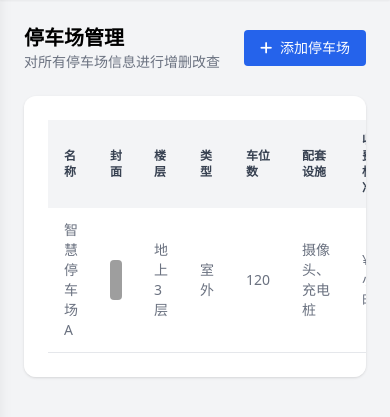
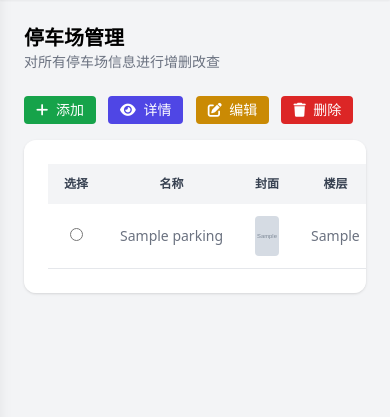
Before and after one commit to chaos0211/sys_parking, a FastAPI app: page /parkings in a window 390 px wide. Shown: the part 74-491 px from the top of the page. Run offline with FastAPI, Linux system fonts and the light colour scheme; tables that the repository leaves empty hold one stand-in row (values such as "Sample post"); grey boxes marked "Sample" are stand-in pictures; some libraries are stand-ins or nearby versions; grey boxes are pictures that could not be loaded.

Commit message:
停车场管理功能完成

```diff
--- a/backend/models/__init__.py
+++ b/backend/models/__init__.py
@@ -0,0 +1,2 @@
+from .user import User
+from .parkings import Parking  # 如果有的话
--- /dev/null
+++ b/backend/models/base.py
@@ -0,0 +1,3 @@
+from sqlalchemy.orm import declarative_base
+
+Base = declarative_base()
--- a/backend/models/user.py
+++ b/backend/models/user.py
@@ -1,7 +1,7 @@
 from sqlalchemy import Column, Integer, String, Enum, DateTime, func
 from sqlalchemy.ext.declarative import declarative_base
 
-Base = declarative_base()
+from models.base import Base
 
 class User(Base):
     __tablename__ = "users"
--- /dev/null
+++ b/static/js/parkings.js
@@ -0,0 +1,187 @@
+document.addEventListener("DOMContentLoaded", function () {
+    console.log("DOMContentLoaded 已触发");
+    // 顶部按钮事件绑定
+    // 等待 #parkingModal 渲染完成再绑定事件
+    const waitForModal = setInterval(() => {
+        const modal = document.getElementById("parkingModal");
+        if (modal) {
+            clearInterval(waitForModal);
+            document.getElementById("addParkingBtn")?.addEventListener("click", () => {
+                modal.classList.remove("hidden");
+            });
+
+            // 关闭按钮绑定（支持类名 modal-close）
+            modal.querySelectorAll(".modal-close").forEach(btn => {
+                btn.addEventListener("click", () => modal.classList.add("hidden"));
+            });
+        }
+    }, 100);
+
+    document.getElementById("viewParkingBtn")?.addEventListener("click", () => {
+        const selected = document.querySelector("input[name='parking-select']:checked");
+        if (!selected) return alert("请先选择一个停车场");
+        viewParking(selected.value);
+    });
+
+    document.getElementById("editParkingBtn")?.addEventListener("click", () => {
+        const selected = document.querySelector("input[name='parking-select']:checked");
+        if (!selected) return alert("请先选择一个停车场");
+        editParking(selected.value);
+    });
+
+    document.getElementById("deleteParkingBtn")?.addEventListener("click", () => {
+        const selected = document.querySelector("input[name='parking-select']:checked");
+        if (!selected) return alert("请先选择一个停车场");
+        deleteParking(selected.value);
+    });
+
+    const tbody = document.querySelector("tbody");
+    const loginInfo = document.getElementById("login-info");
+
+    // 获取用户登录信息
+    // fetch("/me")
+    //     .then(res => res.text())
+    //     .then(html => {
+    //         const parser = new DOMParser();
+    //         const doc = parser.parseFromString(html, "text/html");
+    //         const avatar = doc.querySelector("#topbar-avatar");
+    //         const name = doc.querySelector("#topbar-username");
+    //         const role = doc.querySelector("#topbar-role");
+    //         if (avatar && name && role && loginInfo) {
+    //             loginInfo.innerHTML = `
+    //                 <img src="${avatar.src}" class="h-8 w-8 rounded-full">
+    //                 <span class="ml-2">${name.textContent}（${role.textContent}）</span>
+    //             `;
+    //         }
+    //     });
+
+    // 加载停车场数据
+    function loadParkings() {
+        fetch("/api/parkings")
+            .then(res => res.json())
+            .then(data => {
+                tbody.innerHTML = "";
+                data.forEach((p, index) => {
+                    const row = document.createElement("tr");
+                    row.className = "border-b";
+                    row.innerHTML = `
+                        <td class="px-4 py-3 text-center whitespace-nowrap">
+                            <input type="radio" name="parking-select" value="${p.id}" />
+                        </td>
+                        <td class="px-4 py-3 text-center whitespace-nowrap">${p.name}</td>
+                        <td class="px-4 py-3 text-center whitespace-nowrap"><img src="/static/upload/${p.cover || 'default.png'}" class="h-10 w-16 rounded mx-auto" /></td>
+                        <td class="px-4 py-3 text-center whitespace-nowrap">${p.floor}</td>
+                        <td class="px-4 py-3 text-center whitespace-nowrap">${p.type}</td>
+                        <td class="px-4 py-3 text-center whitespace-nowrap">${p.slots}</td>
+                        <td class="px-4 py-3 text-center whitespace-nowrap">${p.facilities}</td>
+                        <td class="px-4 py-3 text-center whitespace-nowrap">${p.charge} 元/小时</td>
+<!--                        <td class="px-4 py-3 text-center whitespace-nowrap">${p.description}</td>-->
+                        <td class="px-4 py-3 text-center whitespace-nowrap">
+                            <button class="text-blue-500 hover:underline" onclick="viewParking(${p.id})">详情</button>
+                            <button class="text-green-500 hover:underline ml-2" onclick="editParking(${p.id})">修改</button>
+                        </td>
+                    `;
+                    tbody.appendChild(row);
+                });
+            });
+    }
+
+    window.loadParkings = loadParkings;
+    loadParkings();
+
+    // 添加停车场
+    document.getElementById("add-parking-form")?.addEventListener("submit", function (e) {
+        e.preventDefault();
+        const form = this;  // 明确保存 form 引用
+        const formData = new FormData(form);
+        fetch("/api/parkings/add", {
+            method: "POST",
+            body: formData
+        }).then(res => res.json())
+          .then(res => {
+              alert(res.message);
+              loadParkings();
+              form.reset();
+              document.getElementById("parkingModal").classList.add("hidden");
+          });
+    });
+});
+
+function viewParking(id) {
+    fetch(`/api/parkings/${id}`)
+        .then(res => res.json())
+        .then(p => {
+            document.getElementById("view-cover").src = `/static/upload/${p.cover || 'default.png'}`;
+            document.getElementById("view-name").textContent = p.name;
+            document.getElementById("view-floor").textContent = p.floor;
+            document.getElementById("view-type").textContent = p.type;
+            document.getElementById("view-slots").textContent = p.slots;
+            document.getElementById("view-facilities").textContent = p.facilities;
+            document.getElementById("view-charge").textContent = p.charge;
+            document.getElementById("view-description").textContent = p.description || "暂无描述";
+            document.getElementById("view-modal").classList.remove("hidden");
+        });
+}
+
+function editParking(id) {
+    fetch(`/api/parkings/${id}`)
+        .then(res => res.json())
+        .then(p => {
+            document.getElementById("edit-id").value = p.id;
+            document.getElementById("edit-name").value = p.name;
+            document.getElementById("edit-floor").value = p.floor;
+            document.getElementById("edit-type").value = p.type;
+            document.getElementById("edit-slots").value = p.slots;
+            document.getElementById("edit-facilities").value = p.facilities;
+            document.getElementById("edit-charge").value = p.charge;
+            document.getElementById("edit-description").value = p.description;
+            const modal = document.getElementById("edit-modal");
+            modal.classList.remove("hidden");
+            modal.classList.add("flex", "items-center", "justify-center"); // Ensure modal is centered
+        });
+
+    // 防止重复绑定
+    const form = document.getElementById("edit-parking-form");
+    if (form) {
+        form.onsubmit = function (e) {
+            e.preventDefault();
+            const id = document.getElementById("edit-id").value;
+            const formData = new FormData(form);
+            fetch(`/api/parkings/edit/${id}`, {
+                method: "POST",
+                body: formData
+            }).then(res => res.json())
+              .then(res => {
+                  const successTip = document.createElement("div");
+                  successTip.textContent = res.message;
+                  successTip.style.position = "absolute";
+                  successTip.style.top = "50%";
+                  successTip.style.left = "50%";
+                  successTip.style.transform = "translate(-50%, -50%)";
+                  successTip.style.backgroundColor = "#4CAF50";
+                  successTip.style.color = "white";
+                  successTip.style.padding = "10px 20px";
+                  successTip.style.borderRadius = "5px";
+                  successTip.style.zIndex = "9999";
+                  const modal = document.getElementById("edit-modal");
+                  modal.appendChild(successTip);
+                  setTimeout(() => {
+                      successTip.remove();
+                      if (window.loadParkings) window.loadParkings();
+                      modal.classList.add("hidden");
+                  }, 1500);
+              });
+        };
+    }
+}
+
+function deleteParking(id) {
+    if (!confirm("确定要删除该停车场吗？")) return;
+    fetch(`/api/parkings/delete/${id}`, {
+        method: "POST"
+    }).then(res => res.json())
+      .then(res => {
+          alert(res.message);
+          if (window.loadParkings) window.loadParkings();
+      });
+}
--- a/templates/components/modal_parking.html
+++ b/templates/components/modal_parking.html
@@ -1,16 +1,22 @@
+<!--新建停车场的弹窗-->
+
 <div id="parkingModal" class="fixed inset-0 bg-black bg-opacity-50 z-50 hidden items-center justify-center">
-  <div class="bg-white w-full max-w-3xl rounded-lg shadow-lg p-6 relative">
+  <div class="absolute top-1/2 left-1/2 transform -translate-x-1/2 -translate-y-1/2 bg-white w-full max-w-3xl rounded-lg shadow-lg p-6">
     <!-- 关闭按钮 -->
     <button class="absolute top-3 right-3 text-gray-400 hover:text-red-500 text-xl" onclick="closeModal('parkingModal')">
       &times;
     </button>
 
     <h3 class="text-xl font-semibold mb-4" id="parkingModalTitle">添加停车场</h3>
-    <form id="parkingForm" class="space-y-4">
+    <form id="add-parking-form" class="space-y-4">
       <div class="grid grid-cols-1 md:grid-cols-2 gap-4">
         <div>
           <label class="block text-sm font-medium text-gray-700">停车场名称</label>
           <input type="text" name="name" class="mt-1 block w-full rounded-md border-gray-300 shadow-sm" required />
+        </div>
+        <div>
+          <label class="block text-sm font-medium text-gray-700">封面</label>
+          <input type="file" name="cover" accept="image/*" class="mt-1 block w-full rounded-md border-gray-300 shadow-sm" />
         </div>
         <div>
           <label class="block text-sm font-medium text-gray-700">楼层</label>
@@ -33,8 +39,12 @@
           <input type="text" name="facilities" class="mt-1 block w-full rounded-md border-gray-300 shadow-sm" />
         </div>
         <div>
+          <label class="block text-sm font-medium text-gray-700">剩余车位</label>
+          <input type="number" name="slots" class="mt-1 block w-full rounded-md border-gray-300 shadow-sm" required />
+        </div>
+        <div>
           <label class="block text-sm font-medium text-gray-700">收费标准</label>
-          <input type="text" name="price" class="mt-1 block w-full rounded-md border-gray-300 shadow-sm" />
+          <input type="text" name="charge" class="mt-1 block w-full rounded-md border-gray-300 shadow-sm" required />
         </div>
         <div class="col-span-2">
           <label class="block text-sm font-medium text-gray-700">详情描述</label>
@@ -43,7 +53,8 @@
       </div>
       <div class="flex justify-end pt-4 space-x-2">
         <button type="button" onclick="closeModal('parkingModal')" class="px-4 py-2 text-sm bg-gray-200 hover:bg-gray-300 rounded">取消</button>
-        <button type="submit" class="px-4 py-2 text-sm bg-blue-600 text-white rounded hover:bg-blue-700">保存</button>
+<!--        <button type="submit" class="px-4 py-2 text-sm bg-blue-600 text-white rounded hover:bg-blue-700">保存</button>-->
+        <button type="submit" class="bg-blue-600 text-white px-4 py-2 rounded hover:bg-blue-700">保存</button>
       </div>
     </form>
   </div>
--- a/templates/parkings.html
+++ b/templates/parkings.html
@@ -6,8 +6,23 @@
     <h2 class="text-xl font-bold text-dark">停车场管理</h2>
     <p class="text-gray-500 text-sm">对所有停车场信息进行增删改查</p>
   </div>
-  <button onclick="openModal('parkingModal')" class="px-4 py-2 bg-blue-600 text-white rounded hover:bg-blue-700 text-sm">
-    <i class="fas fa-plus mr-1"></i> 添加停车场
+<!--  <button onclick="openModal('parkingModal')" class="px-4 py-2 bg-blue-600 text-white rounded hover:bg-blue-700 text-sm">-->
+<!--    <i class="fas fa-plus mr-1"></i> 添加停车场-->
+<!--  </button>-->
+</div>
+
+<div class="mb-4 space-x-2">
+  <button id="addParkingBtn" class="px-3 py-1 bg-green-600 text-white rounded hover:bg-green-700 text-sm">
+    <i class="fas fa-plus mr-1"></i> 添加
+  </button>
+  <button id="viewParkingBtn" class="px-3 py-1 bg-indigo-600 text-white rounded hover:bg-indigo-700 text-sm">
+    <i class="fas fa-eye mr-1"></i> 详情
+  </button>
+  <button id="editParkingBtn" class="px-3 py-1 bg-yellow-600 text-white rounded hover:bg-yellow-700 text-sm">
+    <i class="fas fa-edit mr-1"></i> 编辑
+  </button>
+  <button id="deleteParkingBtn" class="px-3 py-1 bg-red-600 text-white rounded hover:bg-red-700 text-sm">
+    <i class="fas fa-trash mr-1"></i> 删除
   </button>
 </div>
 
@@ -16,35 +31,93 @@
   <table class="table-auto w-full text-sm text-left text-gray-500">
     <thead class="text-xs text-gray-700 uppercase bg-gray-100">
       <tr>
-        <th class="px-4 py-3">名称</th>
-        <th class="px-4 py-3">封面</th>
-        <th class="px-4 py-3">楼层</th>
-        <th class="px-4 py-3">类型</th>
-        <th class="px-4 py-3">车位数</th>
-        <th class="px-4 py-3">配套设施</th>
-        <th class="px-4 py-3">收费标准</th>
-        <th class="px-4 py-3">操作</th>
+        <th class="px-4 py-3 text-center whitespace-nowrap">选择</th>
+        <th class="px-4 py-3 text-center whitespace-nowrap">名称</th>
+        <th class="px-4 py-3 text-center whitespace-nowrap">封面</th>
+        <th class="px-4 py-3 text-center whitespace-nowrap">楼层</th>
+        <th class="px-4 py-3 text-center whitespace-nowrap">类型</th>
+        <th class="px-4 py-3 text-center whitespace-nowrap">车位数</th>
+        <th class="px-4 py-3 text-center whitespace-nowrap">配套设施</th>
+        <th class="px-4 py-3 text-center whitespace-nowrap">收费标准</th>
+        <th class="px-4 py-3 text-center whitespace-nowrap">操作</th>
       </tr>
     </thead>
     <tbody>
-      <tr class="border-b">
-        <td class="px-4 py-3">智慧停车场 A</td>
-        <td class="px-4 py-3">
-          <img src="/static/images/cover.jpg" alt="封面" class="w-16 h-10 object-cover rounded" />
-        </td>
-        <td class="px-4 py-3">地上3层</td>
-        <td class="px-4 py-3">室外</td>
-        <td class="px-4 py-3">120</td>
-        <td class="px-4 py-3">摄像头、充电桩</td>
-        <td class="px-4 py-3">¥5/小时</td>
-        <td class="px-4 py-3">
-          <button class="text-blue-600 hover:underline" onclick="openModal('parkingModal')">编辑</button> |
-          <button class="text-red-600 hover:underline">删除</button>
-        </td>
-      </tr>
+      <!-- 数据将由 parking.js 动态填充 -->
     </tbody>
   </table>
 </div>
-
-{% include 'components/modal_parking.html' %}
+{% include "components/modal_parking.html" %}
+<!-- 编辑弹窗 -->
+<div id="edit-modal" class="fixed inset-0 bg-black bg-opacity-50 flex items-center justify-center z-50 hidden">
+  <div class="bg-white rounded-lg shadow-lg w-11/12 md:w-2/3 lg:w-1/2 max-h-[90vh] overflow-auto p-6 relative">
+    <h3 class="text-lg font-bold mb-4">编辑停车场信息</h3>
+    <form id="edit-parking-form" class="space-y-4">
+      <input type="hidden" name="id" id="edit-id">
+      <div>
+        <label class="block text-sm font-medium text-gray-700">名称</label>
+        <input type="text" name="name" id="edit-name" class="mt-1 block w-full border border-gray-300 rounded px-3 py-2">
+      </div>
+      <div>
+        <label class="block text-sm font-medium text-gray-700">楼层</label>
+        <input type="text" name="floor" id="edit-floor" class="mt-1 block w-full border border-gray-300 rounded px-3 py-2">
+      </div>
+      <div>
+        <label class="block text-sm font-medium text-gray-700">类型</label>
+        <select name="type" id="edit-type" class="mt-1 block w-full border border-gray-300 rounded px-3 py-2">
+          <option value="地下">地下</option>
+          <option value="室内">室内</option>
+          <option value="室外">室外</option>
+        </select>
+      </div>
+      <div>
+        <label class="block text-sm font-medium text-gray-700">车位数</label>
+        <input type="number" name="slots" id="edit-slots" class="mt-1 block w-full border border-gray-300 rounded px-3 py-2">
+      </div>
+      <div>
+        <label class="block text-sm font-medium text-gray-700">配套设施</label>
+        <input type="text" name="facilities" id="edit-facilities" class="mt-1 block w-full border border-gray-300 rounded px-3 py-2">
+      </div>
+      <div>
+        <label class="block text-sm font-medium text-gray-700">收费标准</label>
+        <input type="text" name="charge" id="edit-charge" class="mt-1 block w-full border border-gray-300 rounded px-3 py-2">
+      </div>
+      <div>
+        <label class="block text-sm font-medium text-gray-700">详情描述</label>
+        <textarea name="description" id="edit-description" class="mt-1 block w-full border border-gray-300 rounded px-3 py-2"></textarea>
+      </div>
+      <div class="flex justify-end space-x-2 pt-2">
+        <button type="button" onclick="document.getElementById('edit-modal').classList.add('hidden')" class="px-4 py-2 bg-gray-400 text-white rounded hover:bg-gray-500">取消</button>
+        <button type="submit" class="px-4 py-2 bg-blue-600 text-white rounded hover:bg-blue-700">修改</button>
+      </div>
+    </form>
+    <button onclick="document.getElementById('edit-modal').classList.add('hidden')" class="absolute top-2 right-2 text-gray-600 hover:text-black">
+      <i class="fas fa-times"></i>
+    </button>
+  </div>
+</div>
+<!-- 查看详情弹窗 -->
+<div id="view-modal" class="fixed inset-0 bg-black bg-opacity-50 flex items-center justify-center z-50 hidden">
+  <div class="bg-white rounded-lg shadow-lg w-11/12 md:w-2/3 lg:w-1/2 max-h-[90vh] overflow-auto p-6 relative">
+    <h3 class="text-lg font-bold mb-4">停车场详情</h3>
+    <div class="flex flex-col md:flex-row gap-4">
+      <div class="flex-shrink-0 w-full md:w-1/3">
+        <img id="view-cover" src="" alt="封面" class="w-full rounded object-cover h-48 md:h-full">
+      </div>
+      <div class="flex-1 text-sm text-gray-700 space-y-3">
+        <div class="flex"><span class="w-28 font-semibold">名称：</span><span id="view-name"></span></div>
+        <div class="flex"><span class="w-28 font-semibold">楼层：</span><span id="view-floor"></span></div>
+        <div class="flex"><span class="w-28 font-semibold">类型：</span><span id="view-type"></span></div>
+        <div class="flex"><span class="w-28 font-semibold">车位数：</span><span id="view-slots"></span></div>
+        <div class="flex"><span class="w-28 font-semibold">配套设施：</span><span id="view-facilities"></span></div>
+        <div class="flex"><span class="w-28 font-semibold">收费标准：</span><span id="view-charge"></span></div>
+        <div class="flex"><span class="w-28 font-semibold">详情描述：</span><span id="view-description"></span></div>
+      </div>
+    </div>
+    <button onclick="document.getElementById('view-modal').classList.add('hidden')" class="absolute top-2 right-2 text-gray-600 hover:text-black">
+      <i class="fas fa-times"></i>
+    </button>
+  </div>
+</div>
+<script src="{{ url_for('static', path='/js/parkings.js') }}"></script>
 {% endblock %}
```
Also changed, not shown: backend/api/parking.py (+150 -2 lines), backend/models/parkings.py (added, +19 -0 lines), README.md (added).
